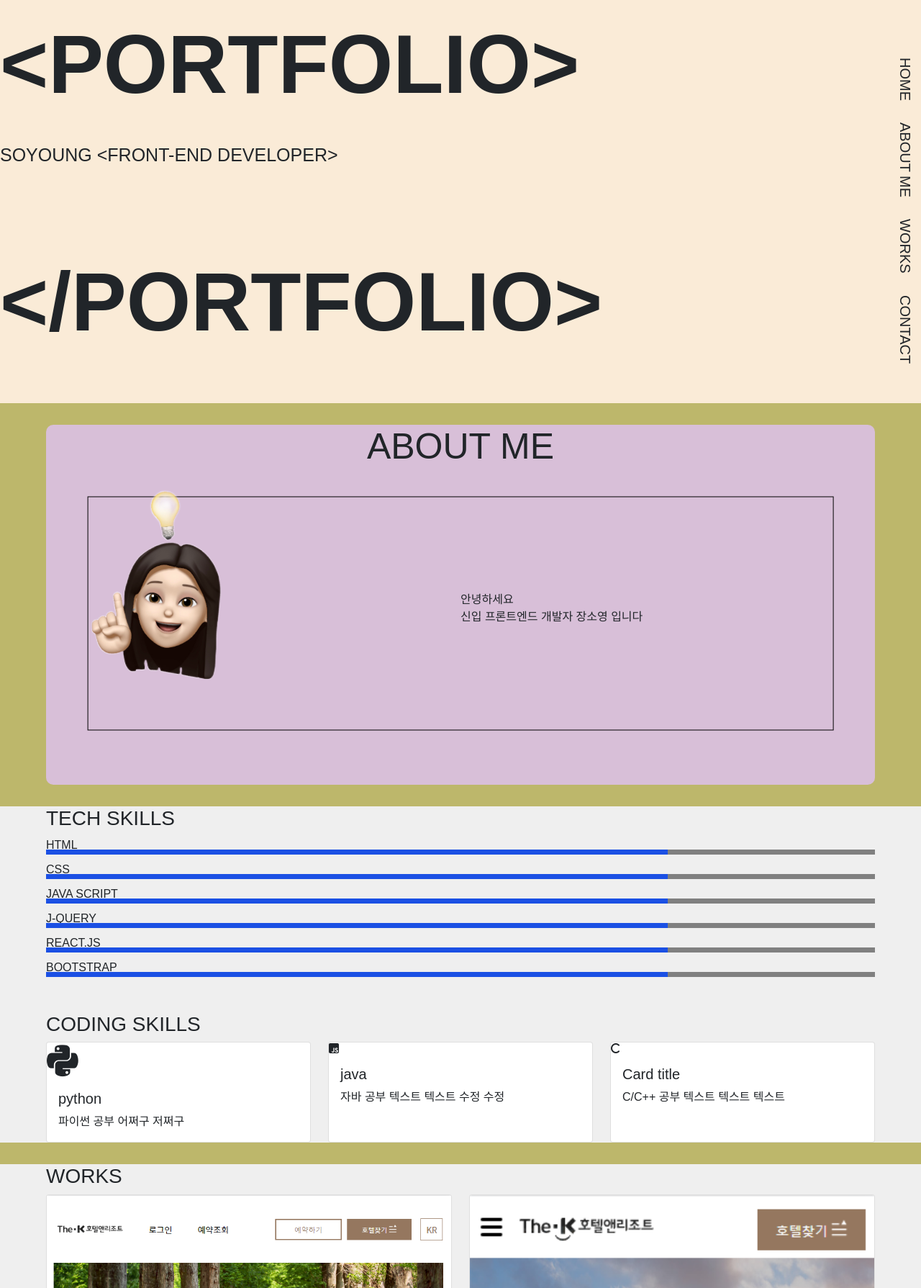
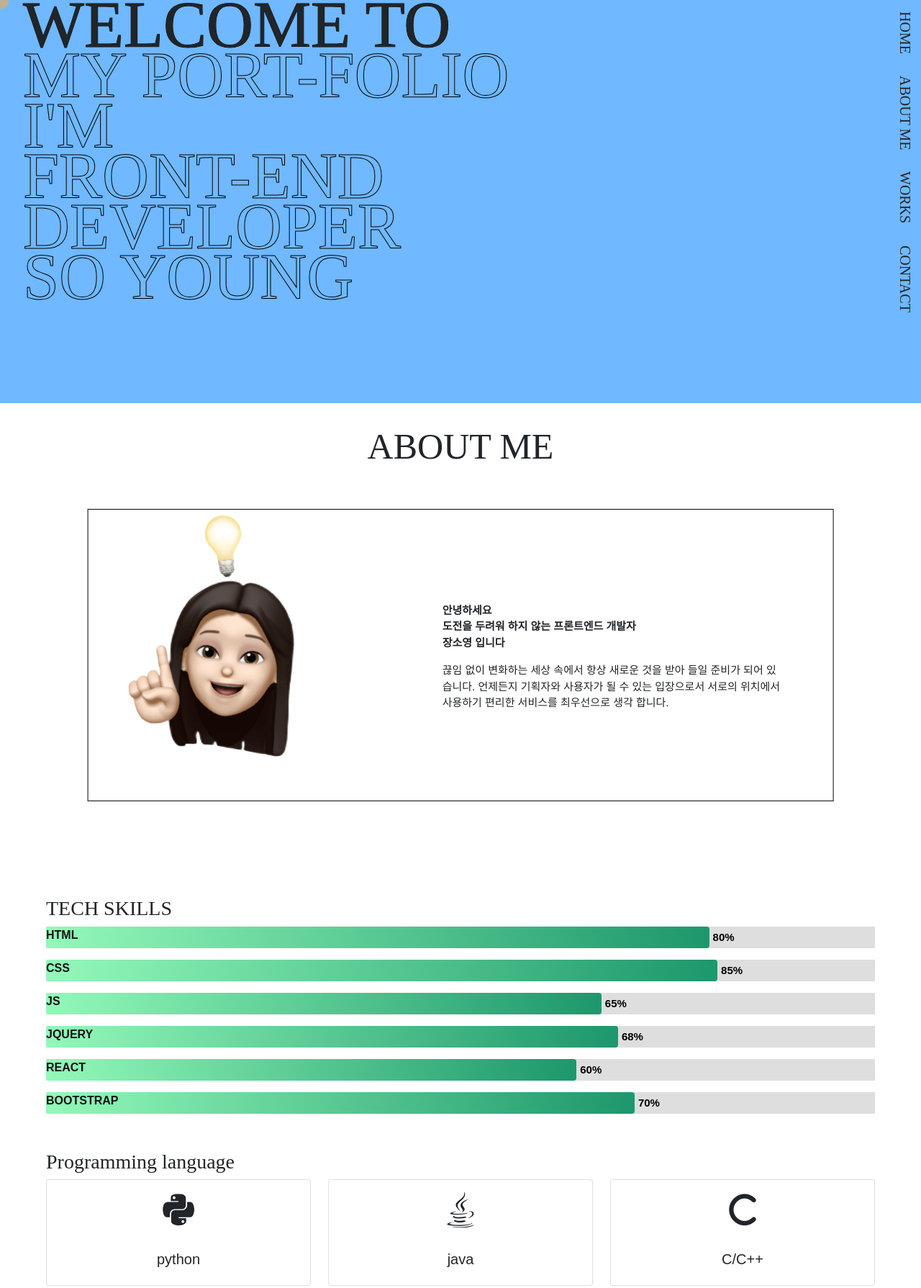
Before and after one commit to nnuoyos/portfolio, a plain HTML site: page index.html in a window 1280 px wide. Shown: the top 1789 px of the page at 72% size. Drawn offline with nearby package versions, Linux system fonts and the light colour scheme; a web font is replaced by a local one.

Commit message:
home section 마우스 이벤트

```diff
--- a/index.html
+++ b/index.html
@@ -1,13 +1,13 @@
 <!DOCTYPE html>
-<html lang="ko">
+<html lang="en">
 <head>
     <meta charset="UTF-8">
     <meta http-equiv="X-UA-Compatible" content="IE=edge">
     <meta name="viewport" content="width=device-width, initial-scale=1.0">
     <script src="http://code.jquery.com/jquery-latest.js"></script>
+    <link href="https://unpkg.com/aos@2.3.1/dist/aos.css" rel="stylesheet">
     <link href="https://cdn.jsdelivr.net/npm/bootstrap@5.1.3/dist/css/bootstrap.min.css" rel="stylesheet" integrity="sha384-1BmE4kWBq78iYhFldvKuhfTAU6auU8tT94WrHftjDbrCEXSU1oBoqyl2QvZ6jIW3" crossorigin="anonymous">
     <link href="https://fonts.googleapis.com/css2?family=Inria+Sans:wght@300;400;700&display=swap" rel="stylesheet">
-    <link href="https://fonts.googleapis.com/css2?family=Reem+Kufi+Fun:wght@700&display=swap" rel="stylesheet">
     <script src="https://kit.fontawesome.com/fa4474c805.js" crossorigin="anonymous"></script>
     <link rel="stylesheet" href="./style.css">
     <link rel="stylesheet" href="./reset.css">
@@ -15,6 +15,7 @@
 </head>
 <body>
   <main id="main">
+    <div class="circle"></div>
     <section id="nav_bar">
       <div class="navbar_box">
         <ul>
@@ -54,56 +55,95 @@
     </section>
     <!-- #nav_bar end-->
     <section id="home_section">
-      <div class="home_title_box">
-        <h2 class="home_portfolio_top">&ltPORTFOLIO&gt</h2>
-        <h2 class="home_front_end">
-          SOYOUNG &ltFRONT-END DEVELOPER&gt
-        </h2>
-        <h2 class="home_portfolio_bottom">&lt/PORTFOLIO&gt</h2>
+      <div>
+        <ul class="home_menu">
+          <li>WELCOME TO</li>
+          <li>MY PORT-FOLIO</li>
+          <li>I'M</li>
+          <li>FRONT-END</li>
+          <li>DEVELOPER</li>
+          <li>SO YOUNG</li>
+        </ul>
+        <div class="home_container">
+          <ul class="home_menu_mask">
+            <li>WELCOME TO</li>
+            <li>MY PORT-FOLIO</li>
+            <li>I'M</li>
+            <li>FRONT-END</li>
+            <li>DEVELOPER</li>
+            <li>SO YOUNG</li>
+          </ul>
+        </div>
       </div>
     </section>
     <!-- #home_section end-->
-    <section id="about_section">
+    <section id="about_section" class="col-md-7" data-aos="fade-up" data-aos-anchor-placement="top-bottom">
       <div class="profile_box">
-        <h2 class="about_title">ABOUT ME</h2>
+        <h2 id="title" class="about_title">ABOUT ME</h2>
       </div>
       <div class="about_container">
-        <div class="profile_img">이미지</div>
+
+        <div class="profile_img_container">
+          <p class="memoji">이미지</p>
+        </div>
+        <!-- <div class="profile_background"></div> -->
         <div class="about_text">
-          <P>안녕하세요 <br> 신입 프론트엔드 개발자 장소영 입니다</P>
+          <strong>
+            <P>안녕하세요 <br> 도전을 두려워 하지 않는 프론트엔드 개발자 <br> 장소영 입니다</P>
+          </strong>
+          <p>끊임 없이 변화하는 세상 속에서 항상 새로운 것을 받아 들일 준비가 되어 있습니다.
+            언제든지 기획자와 사용자가 될 수 있는 입장으로서 서로의 위치에서 사용하기 편리한 서비스를 최우선으로 생각 합니다.
+          </p>
         </div>
       </div>
     </section>
     <!-- #about_section end-->
     <section id="tech_section">
       <div class="tech_container">
-          <h3>TECH SKILLS</h3>
-          <ul class="tech_bar">
-              <li>HTML</li>
-              <li>CSS</li>
-              <li>JAVA SCRIPT</li>
-              <li>J-QUERY</li>
-              <li>REACT.JS</li>
-              <li>BOOTSTRAP</li>
+          <h3 id="title">TECH SKILLS</h3>
+          <ul class="tech_bar_container">
+            <div id="html_bar" class="progress_bar">
+              <li class="progress">HTML</li>
+              <li class="percentage">80%</li>
+            </div>
+            <div id="css_bar" class="progress_bar">
+              <li class="progress">CSS</li>
+              <li class="percentage">85%</li>
+            </div>
+            <div id="js_bar" class="progress_bar">
+              <li class="progress">JS</li>
+              <li class="percentage">65%</li>
+            </div>
+            <div id="jq_bar" class="progress_bar">
+              <li class="progress">JQUERY</li>
+              <li class="percentage">68%</li>
+            </div>
+            <div id="react_bar" class="progress_bar">
+              <li class="progress">REACT</li>
+              <li class="percentage">60%</li>
+            </div>
+            <div id="bt_bar" class="progress_bar">
+              <li class="progress">BOOTSTRAP</li>
+              <li class="percentage">70%</li>
+            </div>
           </ul>
-          <h3>CODING SKILLS</h3>
-          <div class="coding_bar">
+          <h3 id="title">Programming language</h3>
+          <div class="coding_skill_bar" data-aos="fade-up"
+          data-aos-duration="3000">
             <div class="row row-cols-1 row-cols-md-3 g-4">
               <div class="col">
                 <div class="card h-100 code_card">
                   <i class="fa-brands fa-python"></i>
                   <div class="card-body">
                     <h5 class="card-title">python</h5>
-                    <p class="card-text">파이썬 공부 어쩌구 저쩌구</p>
                   </div>
                 </div>
               </div>
               <div class="col">
                 <div class="card h-100 code_card">
-                  <i class="fa-brands fa-square-js"></i>
+                  <i class="fa-brands fa-java"></i>
                   <div class="card-body">
                     <h5 class="card-title">java</h5>
-                    <p class="card-text">자바 공부 텍스트 텍스트 수정 수정</p>
                   </div>
                 </div>
               </div>
@@ -111,8 +151,7 @@
                 <div class="card h-100 code_card">
                   <i class="fa-solid fa-c"></i>
                   <div class="card-body">
-                    <h5 class="card-title">Card title</h5>
-                    <p class="card-text">C/C++ 공부 텍스트 텍스트 텍스트 </p>
+                    <h5 class="card-title">C/C++</h5>
                   </div>
                 </div>
               </div>
@@ -123,7 +162,7 @@
     <!-- #tech_section end-->
     <section id="works_section">
       <div class="works_container">
-        <h3>WORKS</h3>
+        <h3 id="title">WORKS</h3>
         <div id="works_card" class="row row-cols-1 row-cols-md-2 g-4">
           <div class="col">
             <div class="card">
@@ -175,14 +214,24 @@
   <footer>
     <section id="contact_section">
       <div class="contact_container">
-        <h3>contact</h3>
-        <h3>e mail youngadult3104@gmail.com</h3>
-        <h3>git hub</h3>
+        <h3 id="title">contact</h3>
+        <h3>e-mail youngadult3104@gmail.com</h3>
+        <h3>gitHub https://github.com/nnuoyos</h3>
         <h3>Copyright 2022. Soyoung Jang All rights reserved.</h3>
       </div>
     </section>
   </footer>
+  <script src="https://cdnjs.cloudflare.com/ajax/libs/gsap/3.6.0/gsap.min.js"></script>
+  <script src="https://unpkg.com/aos@2.3.1/dist/aos.js"></script>
+  <script src="https://cdnjs.cloudflare.com/ajax/libs/ScrollMagic/2.0.8/ScrollMagic.min.js"></script>
+  <script src="https://cdn.jsdelivr.net/npm/bootstrap@5.1.3/dist/js/bootstrap.bundle.min.js" integrity="sha384-ka7Sk0Gln4gmtz2MlQnikT1wXgYsOg+OMhuP+IlRH9sENBO0LRn5q+8nbTov4+1p" crossorigin="anonymous"></script>
+  <script src="./main.js"></script>
+  <script>
+    AOS.init({
+        easing: 'ease-out-back',
+        duration: 1000
+    });
+
+</script>
 </body>
-<script src="https://cdn.jsdelivr.net/npm/bootstrap@5.1.3/dist/js/bootstrap.bundle.min.js" integrity="sha384-ka7Sk0Gln4gmtz2MlQnikT1wXgYsOg+OMhuP+IlRH9sENBO0LRn5q+8nbTov4+1p" crossorigin="anonymous"></script>
-<script src="./main.js"></script>
 </html>
--- a/main.js
+++ b/main.js
@@ -1,14 +1,87 @@
+
+const container = document.querySelector(".home_container");
+
+document.body.addEventListener("mousemove", e => {
+  const x = e.clientX;
+  const y = e.clientY - 35;
+  gsap.to(container, {
+    y: y
+  });
+  gsap.to(".home_menu_mask", {
+    y: -y
+  });
+});
+
+/* mouse point*/
+const circle = document.querySelector('.circle');
+document.addEventListener("mousemove", (e)=>{
+    const mouseX = e.pageX;
+    const mouseY = e.pageY;
+    circle.style.left= mouseX + "px";
+    circle.style.top = mouseY + "px";
+});
+
 /* mobile - side toggle button */
 $('.side_toggle_button').click(function(event){
     event.stopPropagation(); //부모태그로의 이벤트 stop
     $('.toggle_menu').slideToggle();
 });
 
-/* toggle button click시 해당 영역으로 스크롤 이동 */
+/* toggle button & navbar menu click시 해당 영역으로 스크롤 이동 */
 $(function (){
-    $('toggle_menu_list > li ').click(function(event){
+    $('toggle_menu_list li ').click(function(event){
         event.preventDefault();
         x = $(this).attr("href");
-        $('html, body').stop().animate({scrollTop: $(x).offset().top-140}, 1000);
+        $('html, body').stop().animate({scrollTop: $(x).offset().top-100}, 4000);
     });
 });
+
+
+/* tech skill progress */
+
+const bar1 = document.querySelector("#html_bar .progress");
+const bar2 = document.querySelector("#css_bar .progress");
+const bar3 = document.querySelector("#js_bar .progress");
+const bar4 = document.querySelector("#jq_bar .progress");
+const bar5 = document.querySelector("#react_bar .progress");
+const bar6 = document.querySelector("#bt_bar .progress");
+
+let htmlTotal = 80;
+let cssTotal = 85;
+let jsTotal = 65;
+let jqTotal = 68;
+let reactTotal = 60;
+let btTotal = 70;
+
+let t = 0
+bar1.style.width = 0
+bar2.style.width = 0
+bar3.style.width = 0
+bar4.style.width = 0
+bar5.style.width = 0
+bar6.style.width = 0
+
+const barAnimation = setInterval(() => {
+  bar1.style.width =  t + '%'
+  t++ >= htmlTotal && clearInterval(barAnimation)
+}, 35)
+const bar2Animation = setInterval(() => {
+  bar2.style.width =  t + '%'
+  t >= cssTotal && clearInterval(ba2rAnimation)
+}, 35)
+const bar3Animation = setInterval(() => {
+  bar3.style.width =  t + '%'
+  t++ >= jsTotal && clearInterval(bar3Animation)
+}, 35)
+const bar4Animation = setInterval(() => {
+  bar4.style.width =  t + '%'
+  t++ >= jqTotal && clearInterval(bar4Animation)
+}, 40)
+const bar5Animation = setInterval(() => {
+  bar5.style.width =  t + '%'
+  t++ >= reactTotal && clearInterval(bar5Animation)
+}, 40)
+const bar6Animation = setInterval(() => {
+  bar6.style.width =  t + '%'
+  t++ >= btTotal && clearInterval(bar6Animation)
+}, 30)
--- a/reset.css
+++ b/reset.css
@@ -2,7 +2,6 @@
 * {
     margin: 0;
     padding: 0;
-    font-family: 'Inria Sans', sans-serif;
     scroll-behavior: smooth;
 }
 a {
@@ -17,7 +16,7 @@ input {
 button {
     cursor: pointer;
 }
-ul {
+ul, li {
     list-style: none;
 }
 address {
--- a/style.css
+++ b/style.css
@@ -1,10 +1,33 @@
 @charset "utf-8";
-
+@font-face {
+    font-family: "Monument";
+    src: url("https://res.cloudinary.com/holatresveces/raw/upload/v1573001944/MonumentExtended-Ultrabold_clzvv7.otf");
+  }
 /* 모바일 아이폰 기준 */
+html{
+    scroll-behavior: smooth;
+}
+#title, .navbar_box{
+    font-family: "Monument";
+}
 body{
     position: relative;
     width: 100%;
+    font-family: 'Inria Sans', sans-serif;
 }
+.circle {
+    position: absolute;
+    top: 0;
+    left: 0;
+    width: 20px;
+    height: 20px;
+    border-radius: 50%;
+    background-color: #7acf6f;
+    opacity: 60%;
+    transform: translate(-50%, -50%);
+    z-index: 1;
+}
+
 /* main */
 #main{
     position: relative;
@@ -25,10 +48,13 @@ body{
     width: 50px;
     height: 50px;
     border-radius: 50%;
-    background-color: violet;
+    background-color: #4da6ee;
     z-index: 5;
     bottom: 15px;
     right: 15px;
+}
+.side_toggle_button:hover{
+    cursor: pointer;
 }
 .toggle_menu{
     position: fixed;
@@ -42,9 +68,10 @@ body{
     height: 50px;
     margin-bottom: 10px;
     border-radius: 50%;
-    background-color: rgb(236, 201, 236);
+    background-color: #4da6ee;
     text-align: center;
     margin-top: 10px;
+    box-shadow: rgba(0, 0, 0, 0.7) 0px 2px 8px;
 }
 .toggle_menu_icon{
     position: relative;
@@ -84,9 +111,31 @@ body{
     position: relative;
     width: 100%;
     height: 560px;
-    text-align: center;
     margin: 0 auto;
+    overflow: hidden;
+    font-family: "Monument";
+    text-align: left;
+    line-height: 34px;
+    font-size: 30px;
+    background: #70b8ff;
 }
+.home_container {
+    position: relative;
+    height: 70px;
+    overflow: hidden;
+    outline: 1px transparent;
+  }
+  #home_section ul {
+    position: absolute;
+    top: 0;
+    left: 0;
+    list-style: none;
+    white-space: nowrap;
+  }
+  .home_menu {
+    color: transparent;
+    -webkit-text-stroke: 1px black;
+  }
 .home_title_box{
     position: relative;
 }
@@ -113,10 +162,10 @@ body{
 #about_section{
     position: relative;
     width: 100%;
-    height: 500px;
+    height: 625px;
     margin-top: 30px;
     border-radius: 10px;
-    background-color:thistle;
+    /* background-color:thistle; */
 }
 .about_title{
     text-align: center;
@@ -127,21 +176,21 @@ body{
 }
 .about_container{
     position: relative;
-    width: 80%;
+    width: 90%;
     height: auto;
     display: flex;
     left: 50%;
-    top: 42%;
+    top: 45%;
     transform: translate(-50%,-50%);
     flex-wrap: wrap;
     align-items: center;
     justify-content: center;
     border: 1px solid #000;
 }
-.profile_img{
+.profile_img_container{
     position: relative;
-    width: 56%;
-    height: 37vh;
+    width: 64%;
+    height: 50vh;
     z-index: 2;
     background-image: url(./img/memoji_png.png);
     background-size: contain;
@@ -149,76 +198,75 @@ body{
     text-indent: -9999px;
     border-radius: 50%;
 }
+.profile_background{
+    position: absolute;
+    width: 190px;
+    height: 190px;
+    top: 50px;
+    border-radius: 50%;
+    background-color: #efefef;
+}
+.about_text{
+    position: relative;
+    width: 100%;
+    font-size: 15px;
+    text-align: center;
+    margin-top: -50px;
+    padding: 20px;
+ }
 /* tech section */
 #tech_section{
     position: relative;
     width: 100%;
     margin-top: 30px;
-    background-color: #efefef;
 }
 .tech_container{
     margin: 0 auto;
     width: 90%;
 }
-.tech_bar{
+.tech_bar_container{
+    width: 100%;
+    height: auto;
     margin-bottom: 50px;
     padding: 0;
 }
-.tech_bar li{
-    position: relative;
-    margin-bottom: 10px;
+.progress_bar {
+    width: 100%;
+    height: 30px;
+    background-color: #dedede;
+    font-weight: 600;
+    font-size: .8rem;
+    margin-bottom: 1rem;
+    color: #000;
+    display: flex;
 }
-.tech_bar li::before{
-    position: absolute;
-    content: '';
-    width: 100%;
-    height: 7px;
-    margin-top: 18px;
-    background-color: gray;
+.progress_bar .progress {
+    width: 0;
+    height: 30px;
+    padding: 0;
+    font-size: 16px;
+    text-align: right;
+    background: linear-gradient(to right, #93F9B9, #1D976C);
+    color: #111;
 }
-.tech_bar li::after{
-    position: absolute;
-    content: '';
-    left: 0;
-    width: 75%;
-    height: 7px;
-    margin-top: 18px;
-    background-color: rgb(27, 80, 228);
+.percentage{
+    font-size: 15px;
+    margin-top: 4px;
+    margin-left: 5px;
 }
-.coding_bar{
-    padding: 0;
+/* code skill */
+.code_card{
+    align-items: center;
+    text-align: center;
+    padding: 0px;
 }
-.coding_bar li{
-    margin-bottom: 10px;
-}
-.coding_bar li::before{
-    position: absolute;
-    content: '';
-    width: 100%;
-    height: 7px;
-    margin-top: 18px;
-    background-color: gray;
-}
-.coding_bar li::after{
-    position: absolute;
-    content: '';
-    left: 0;
-    width: 85%;
-    height: 7px;
-    margin-top: 18px;
-    background-color: rgb(27, 80, 228);
-}
-/* code skill icon */
-.fa-python{
+.fa-python,.fa-java,.fa-c{
+    margin: 0 auto;
     font-size: 50px;
+    padding: 1rem 1rem;
 }
 /* works section */
 #works_section{
-    /* position: relative;
-    width: 100%;
-    top: 70px;
-    background-color: #efefef; */
-
     position: relative;
     width: 100%;
     margin-top: 30px;
@@ -235,9 +283,30 @@ body{
     body{
         width: 100%;
     }
+    .circle {
+        position: absolute;
+        top: 0;
+        left: 0;
+        width: 25px;
+        height: 25px;
+        border-radius: 50%;
+        background-color: #eeae4d;
+        opacity: 60%;
+        transform: translate(-50%, -50%);
+        z-index: 9;
+    }
     /* home section */
     #home_section{
-       background-color: antiquewhite;
+        position: relative;
+        width: 100%;
+        height: 560px;
+        text-align: left;
+        margin: 0 auto;
+        font-family: "Monument";
+        font-size: 90px;
+        background: #70b8ff;
+        line-height: 70px;
+        overflow: hidden;
     }
     .home_front_end{
         position: absolute;
@@ -264,15 +333,6 @@ body{
         margin: 0 auto;
         margin-top: 30px;
     }
-    .profile_img{
-        position: relative;
-        width: 100%;
-        height: 49vh;
-        z-index: 2;
-        top: -21px;
-        left: -27px;
-        border-radius: 50%;
-    }
     .about_title {
         text-align: center;
         margin-bottom: 10px;
@@ -285,15 +345,37 @@ body{
         width: 90%;
         height: 65%;
         display: flex;
-        top: 192px;
+        top: 40%;
         flex-wrap: nowrap;
         align-items: center;
-        justify-content: space-between;
+        justify-content: space-around;
+    }
+    .profile_img_container{
+        position: relative;
+        width: 100%;
+        height: 63vh;
+        z-index: 5;
+        top: -3px;
+        left: 15px;
+        border-radius: 50%;
+    }
+    .profile_background{
+        position: absolute;
+        width: 190px;
+        height: 190px;
+        top: 50px;
+        border-radius: 50%;
+        background-color: #efefef;
+        z-index: 3;
     }
     .about_text{
+        position: relative;
         width: 100%;
-     }
-
+        text-align: left;
+        margin-right: 60px;
+        margin-top: 20px;
+        padding: 10px;
+    }
     /* toggle_display none */
     .side_toggle_button{
         display: none;
@@ -305,7 +387,7 @@ body{
     .navbar_box{
         width: 58px;
         position: fixed;
-        top: 10%;
+        top: 2%;
         right: 11px;
         display: flex;
         z-index: 10;
@@ -327,8 +409,8 @@ body{
 }
 /* 데스크탑 */
 @media all and (min-width: 960px) {
-    body {
-        background-color: darkkhaki;
+    body{
+        width: 100%;
     }
     .side_toggle_button{
         display: none;
```
